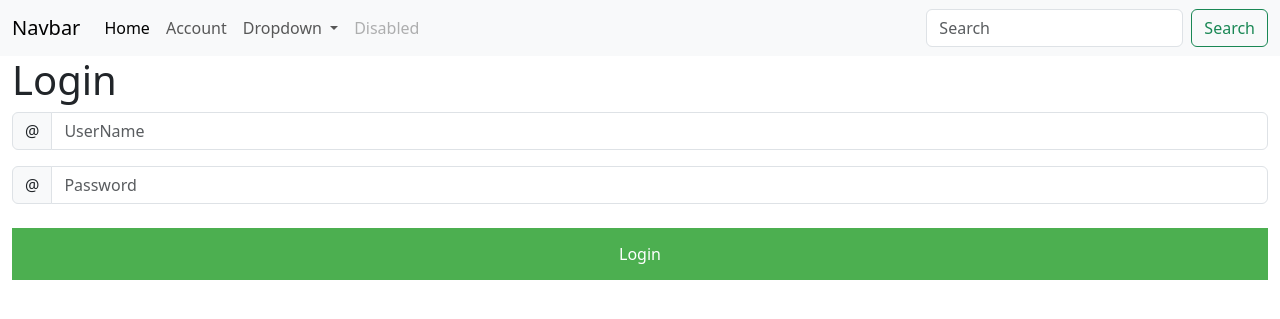
After one commit to FortyEightA/WMGInvent, a Flask app: page /login in a window 1280 px wide. The commit adds this page. Shown: the top 319 px of the page. Run offline with Flask 3, Linux system fonts and the light colour scheme.

Commit message:
Session system for login
Began creating an account system using session and eventually SQlite3 atabase

```diff
--- /dev/null
+++ b/app/static/login.css
@@ -0,0 +1,9 @@
+.login {
+  background-color: #4caf50;
+  color: white;
+  padding: 14px 20px;
+  margin: 8px 0;
+  border: none;
+  cursor: pointer;
+  width: 100%;
+}
--- a/app/templates/base.html
+++ b/app/templates/base.html
@@ -3,14 +3,14 @@
   <head>
     <meta charset="UTF-8" />
     <meta name="viewport" content="width=device-width, initial-scale=1" />
-    <title></title>
+    {% block title %} {% endblock %}
     <link
       href="https://cdn.jsdelivr.net/npm/bootstrap@5.3.3/dist/css/bootstrap.min.css"
       rel="stylesheet"
       integrity="sha384-QWTKZyjpPEjISv5WaRU9OFeRpok6YctnYmDr5pNlyT2bRjXh0JMhjY6hW+ALEwIH"
       crossorigin="anonymous"
     />
-    <link href="static/css/base.css" rel="stylesheet" />
+    {% block styles %} {% endblock %}
   </head>
   <body>
     <nav class="navbar navbar-expand-lg bg-body-tertiary">
@@ -30,10 +30,13 @@
         <div class="collapse navbar-collapse" id="navbarSupportedContent">
           <ul class="navbar-nav me-auto mb-2 mb-lg-0">
             <li class="nav-item">
-              <a class="nav-link active" aria-current="page" href="#">Home</a>
+              <a class="nav-link active" aria-current="page" href="/home"
+                >Home</a
+              >
             </li>
+
             <li class="nav-item">
-              <a class="nav-link" href="#">Link</a>
+              <a class="nav-link" href="/account">Account</a>
             </li>
             <li class="nav-item dropdown">
               <a
@@ -72,7 +75,7 @@
         </div>
       </div>
     </nav>
-    {% block content %} {% endblock %}
+    <div class="container-fluid">{% block content %} {% endblock %}</div>
     <script
       src="https://cdn.jsdelivr.net/npm/@popperjs/core@2.11.8/dist/umd/popper.min.js"
       integrity="sha384-I7E8VVD/ismYTF4hNIPjVp/Zjvgyol6VFvRkX/vR+Vc4jQkC+hVqc2pM8ODewa9r"
--- a/app/templates/home.html
+++ b/app/templates/home.html
@@ -1,4 +1,4 @@
 {% extends 'base.html' %} {% block content %}
 <h1>Home</h1>
-<p>Welcome to the home page!</p>
+<p>Welcome to the home page</p>
 {% endblock %}
--- /dev/null
+++ b/app/templates/login.html
@@ -0,0 +1,22 @@
+{% extends 'base.html' %}
+{% block title %}<title>Login</title> {% endblock %}
+{% block styles %}
+<link rel="stylesheet" type = "text/css" href="{{ url_for('static', filename='login.css') }}" />
+{% endblock %}
+{% block content %}
+
+
+<h1>Login</h1>
+<form action="#" method="post">
+  <div class="input-group mb-3">
+    <span class="input-group-text" id="basic-addon1">@</span>
+    <input type="text" class="form-control" name = "username" required placeholder="UserName" aria-label="Username" aria-describedby="basic-addon1">
+  </div>
+  <div class="input-group mb-3">
+    <span class="input-group-text" id="basic-addon1">@</span>
+    <input type="password" class="form-control" name = "password" required placeholder="Password" aria-label="Password" aria-describedby="basic-addon1">
+  </div>
+
+  <button class="login" type="submit">Login</button>
+</form>
+{% endblock %}
--- a/app/views.py
+++ b/app/views.py
@@ -1,4 +1,4 @@
-from flask import Blueprint, render_template
+from flask import Blueprint, render_template, request, redirect, url_for, session
 
 views = Blueprint('views', __name__, static_folder='static',
                   template_folder='templates')
@@ -8,3 +8,24 @@ views = Blueprint('views', __name__, static_folder='static',
 @views.route('/home')
 def home():
     return render_template('home.html')
+
+
+@views.route('/account')
+def account():
+    return render_template('account.html')
+
+
+@views.route('/logout')
+def logout():
+    session.pop('username', None)
+    return redirect(url_for('views.account'))
+
+
+@views.route('/login', methods=["POST", "GET"])
+def login():
+    if request.method == "POST":
+        username = request.form['username']
+        session['username'] = username
+        return redirect(url_for('views.account'))
+    else:
+        return render_template('login.html')
--- a/run.py
+++ b/run.py
@@ -1,8 +1,8 @@
 from flask import Flask
-from app import templates, static
 from app.views import views
 
-app = Flask(__name__)
+app = Flask(__name__, static_folder='static', template_folder='templates')
+app.secret_key = "WMGInvent"
 app.register_blueprint(views, url_prefix='')
 
 if __name__ == '__main__':
```
Also changed, not shown: app/templates/account.html (added, +12 -0 lines), 3 other files.
